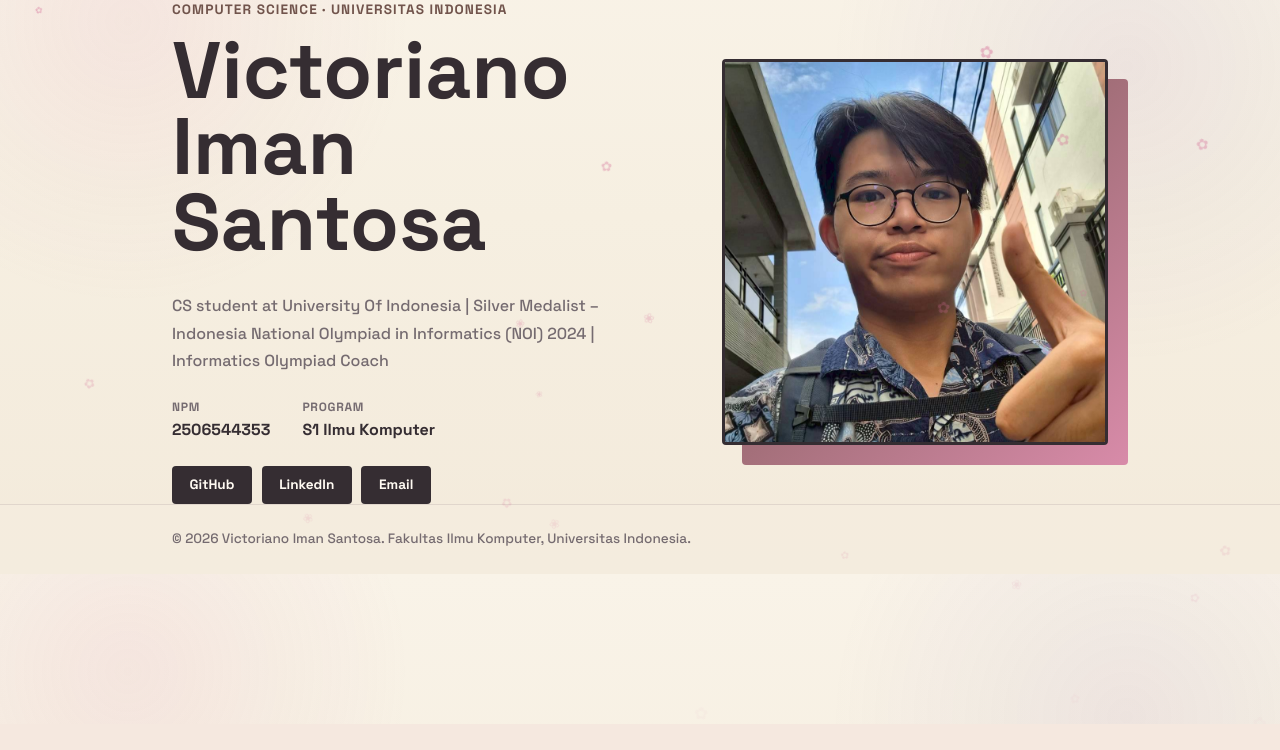
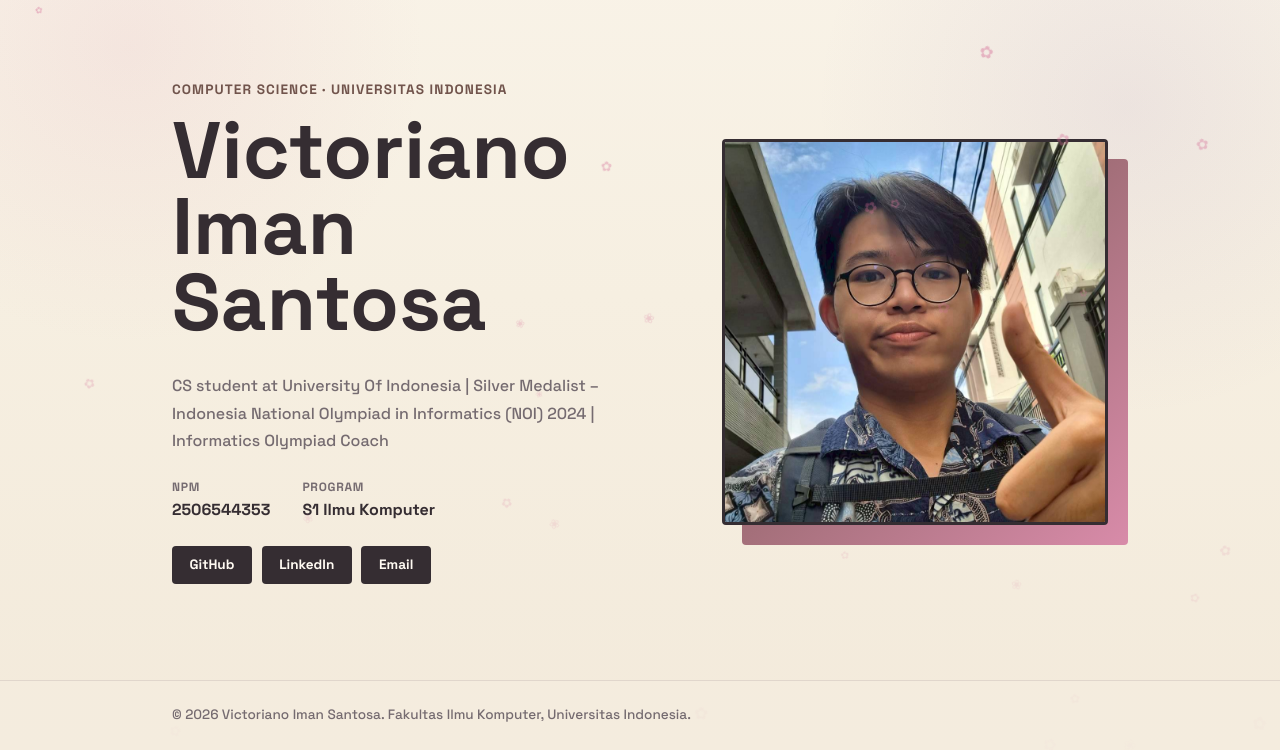
Before and after one commit to victorimans/myportofolio, a Django app: page / in a window 1280 px wide. Shown: the part 76-826 px from the top of the page. Before the commit the page ends 629 px from the top, so only its background shows below. Run offline with Django 5.2, Linux system fonts and the light colour scheme; some libraries are stand-ins or nearby versions.

Commit message:
Fix : Footer and also naming in profile section.

```diff
--- a/static/css/style.css
+++ b/static/css/style.css
@@ -195,16 +195,7 @@ a {
    PROFILE / ABOUT SECTION
 ========================================= */
 
-/*
-HTML kamu menggunakan:
-
-<section class="about" id="profile">
-
-jadi gunakan .about,
-bukan .hero
-*/
-
-.about {
+.profile-section {
     position: relative;
 
     padding:
@@ -216,7 +207,7 @@ bukan .hero
 
 /* layout utama */
 
-.hero-grid {
+.profile-grid {
     display: grid;
 
     grid-template-columns:
@@ -239,11 +230,11 @@ bukan .hero
    IDENTITY
 ========================================= */
 
-.hero-identity {
+.profile-identity {
     grid-area: identity;
 }
 
-.hero-kicker {
+.profile-kicker {
     margin-bottom: 0.75rem;
 
     font-size: 0.85rem;
@@ -256,7 +247,7 @@ bukan .hero
     color: var(--brown);
 }
 
-.hero-identity h1 {
+.profile-identity h1 {
     font-family:
         "Space Grotesk",
         sans-serif;
@@ -280,7 +271,7 @@ bukan .hero
    DETAILS
 ========================================= */
 
-.hero-details {
+.profile-details {
     grid-area: details;
 }
 
@@ -373,7 +364,7 @@ bukan .hero
    PROFILE IMAGE
 ========================================= */
 
-.hero-photo {
+.profile-photo {
     grid-area: photo;
 
     align-self: center;
@@ -558,14 +549,14 @@ bukan .hero
         padding-top: 76px;
     }
 
-    .about {
+    .profile-section {
         padding:
             3.5rem
             0
             4rem;
     }
 
-    .hero-grid {
+    .profile-grid {
         grid-template-columns: 1fr;
 
         grid-template-areas:
@@ -576,7 +567,7 @@ bukan .hero
         gap: 2rem;
     }
 
-    .hero-identity h1 {
+    .profile-identity h1 {
         font-size:
             clamp(
                 2.6rem,
@@ -585,7 +576,7 @@ bukan .hero
             );
     }
 
-    .hero-photo {
+    .profile-photo {
         max-width: 240px;
     }
 
--- a/templates/index.html
+++ b/templates/index.html
@@ -27,11 +27,18 @@
     <header class="site-header">
         <nav class="navbar navbar-expand-lg fixed-top cream-nav">
             <div class="container">
-                <a class="navbar-brand brand" href="#home">
+                <a class="navbar-brand brand" href="#profile">
                     <span>Victoriano Iman Santosa</span>
                 </a>
 
-                <button class="navbar-toggler border-0" type="button" data-bs-toggle="collapse" data-bs-target="#navbarContent">
+               <button
+                    class="navbar-toggler border-0"
+                    type="button"
+                    data-bs-toggle="collapse"
+                    data-bs-target="#navbarContent"
+                    aria-controls="navbarContent"
+                    aria-expanded="false"
+                    aria-label="Toggle navigation">
                     <i class="fa-solid fa-bars"></i>
                 </button>
 
@@ -49,17 +56,17 @@
     </header>
 
     <main>
-        <section id="profile" class = "About">
-            <div class="container hero-grid">
-                <div class="hero-identity">
-                    <p class="hero-kicker">Computer Science &middot; Universitas Indonesia</p>
+        <section id="profile" class="profile-section">
+            <div class="container profile-grid">
+                <div class="profile-identity">
+                    <p class="profile-kicker">Computer Science &middot; Universitas Indonesia</p>
                     <h1>Victoriano Iman Santosa</h1>
                 </div>
-                <div class="hero-photo">
+                <div class="profile-photo">
                     <div class="photo-block"></div>
                     <img class="avatar" src="/static/img/Victoriano_Iman_Santosa.jpg" alt="Photo of Victoriano Iman Santosa">
                 </div>
-                <div class="hero-details">
+                <div class="profile-details">
                     <p class="bio">CS student at University Of Indonesia | Silver Medalist – Indonesia National Olympiad in Informatics (NOI) 2024 | Informatics Olympiad Coach</p>
                     <dl class="meta-list">
                         <div class="meta-row">
@@ -74,19 +81,17 @@
                     <div class="social-links">
                         <a href="https://github.com/victorimans" class="social-link">GitHub</a>
                         <a href="https://www.linkedin.com/in/victorianoimansantosa/" class="social-link">LinkedIn</a>
-                        <a href="mailto:Victoriano Iman Santosa@gmail.com" class="social-link">Email</a>
+                        <a href="mailto:victorianoimans123@gmail.com" class="social-link">Email</a>
                     </div>
                 </div>
             </div>
         </section>
-        <section id="about">
-        </section>
-        <section id="skills">
-        </section>
-        <section id="projects">
-        </section>
-        <section id="journey">
-        </section>
+
+        <section id="about" class="about-section"></section>
+        <section id="skills" class="skills-section"></section>
+        <section id="projects" class="projects-section"></section>
+        <section id="journey" class="journey-section"></section>
+        <section id="contact" class="contact-section"></section>
 
     </main>
 
```
Also changed, not shown: 1 other file.
